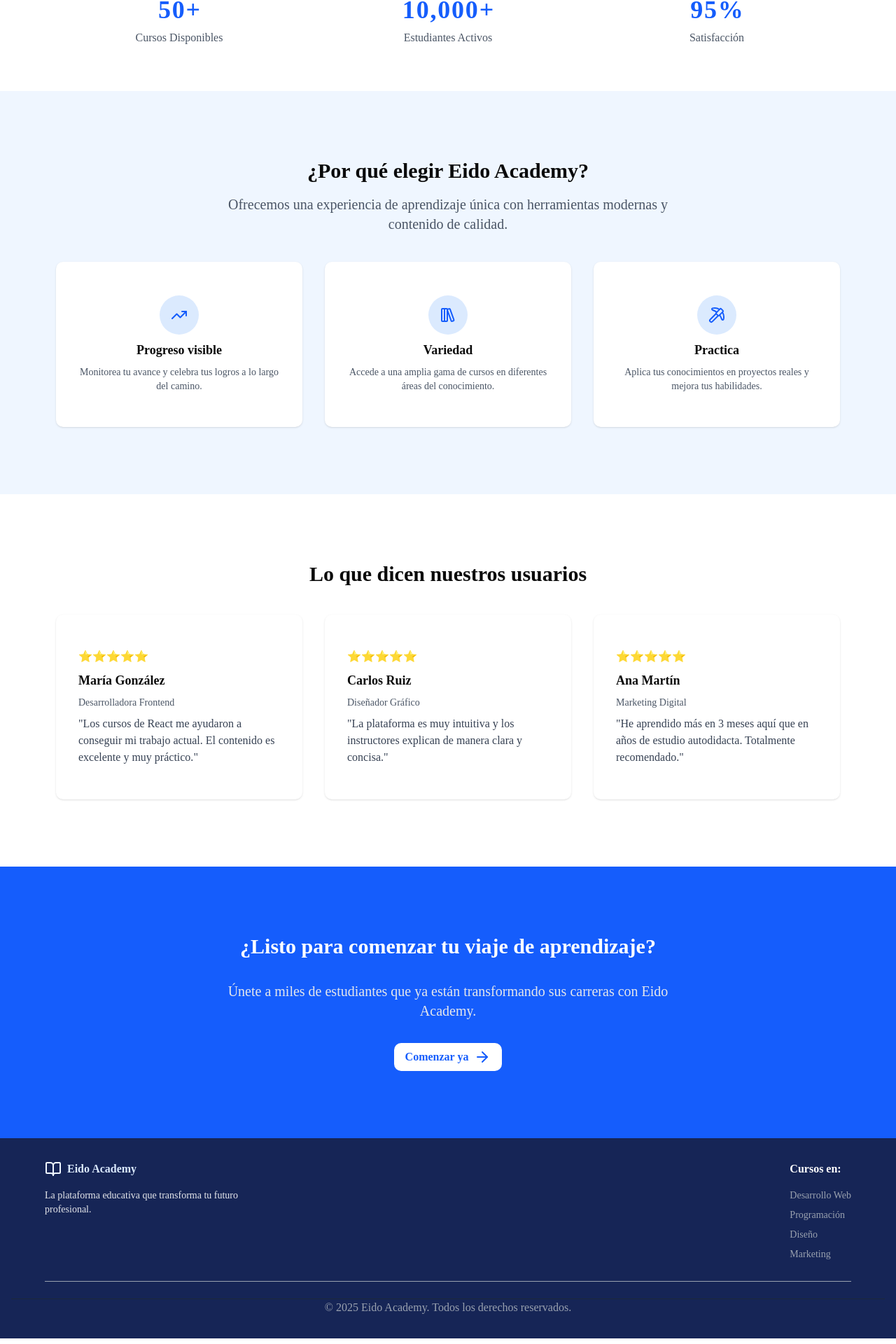
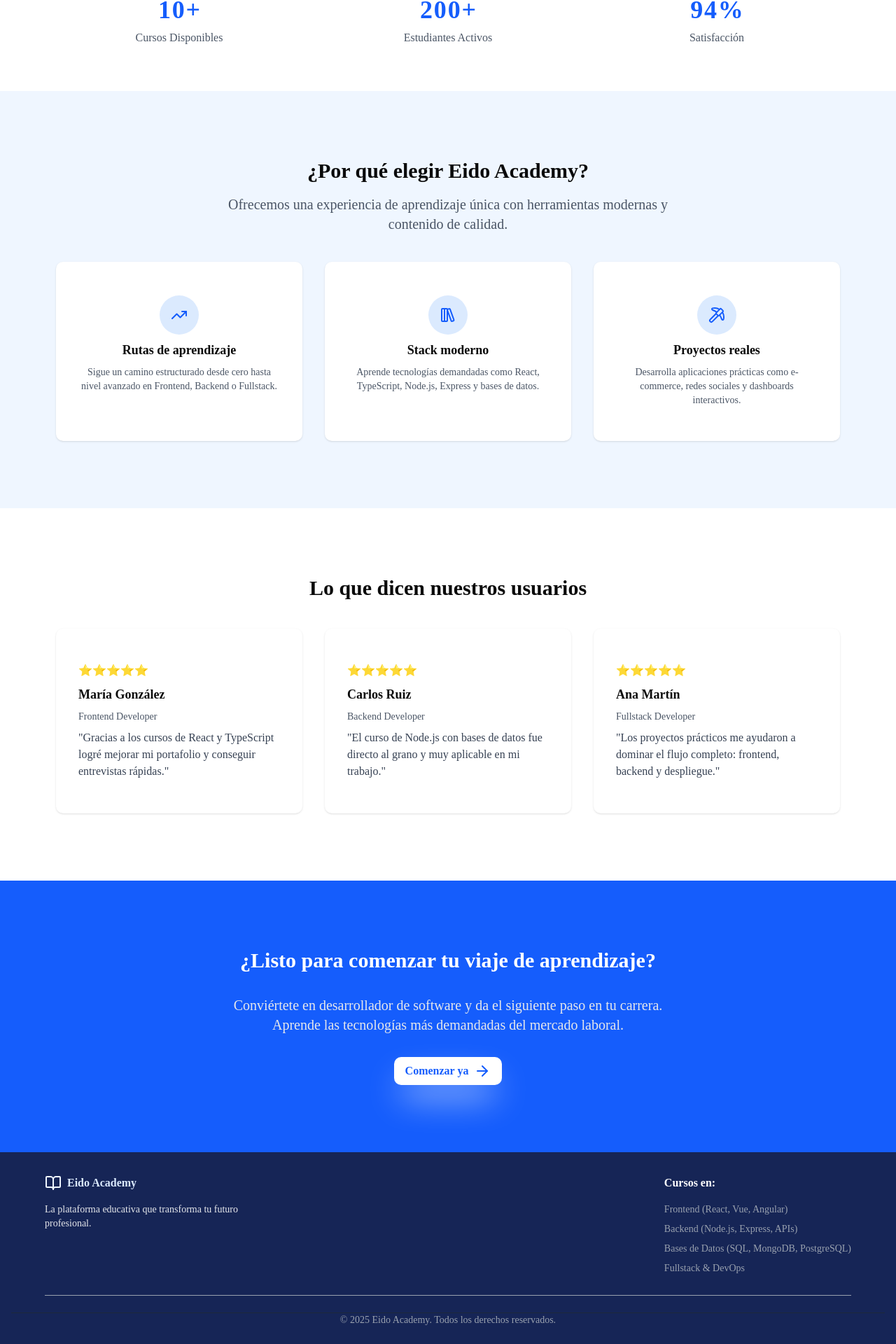
Before and after one commit to FelipeK57/eido-academy, a React (Vite) app: page / in a window 1280 px wide. Shown: the part 870-2790 px from the top of the page at 70% size. Built offline with nearby package versions, Linux system fonts and the light colour scheme.

Commit message:
feat: update landing page content and structure, add courses list and menu components

```diff
--- a/index.html
+++ b/index.html
@@ -2,7 +2,7 @@
 <html lang="en">
   <head>
     <meta charset="UTF-8" />
-    <link rel="icon" type="image/svg+xml" href="/vite.svg" />
+    <link rel="icon" type="image/svg+xml" href="/book-open.svg" />
     <meta name="viewport" content="width=device-width, initial-scale=1.0" />
     <title>Eido Academy</title>
   </head>
--- a/src/App.tsx
+++ b/src/App.tsx
@@ -1,11 +1,14 @@
 import { BrowserRouter, Route, Routes } from "react-router"
 import { Landing } from "./landing/Landing"
+import { CoursesList } from "./courses/CoursesList"
 
 export const App = () => {
   return (
     <BrowserRouter>
       <Routes>
         <Route path="/" element={<Landing />} />
+        <Route path="/courses" element={<CoursesList />} />
+        <Route path="/courses/my-progress" element={<h1>Progreso</h1>} />
       </Routes>
     </BrowserRouter>
   )
--- /dev/null
+++ b/src/courses/CoursesList.tsx
@@ -0,0 +1,7 @@
+import { Menu } from "./components/Menu"
+
+export const CoursesList = () => {
+    return <main>
+        <Menu />
+    </main>
+}
--- /dev/null
+++ b/src/courses/components/Menu.tsx
@@ -0,0 +1,18 @@
+import { BookOpen, MenuIcon } from "lucide-react"
+import { Link } from "react-router"
+
+export const Menu = () => {
+    return <header className="fixed z-10 w-full p-4 bg-white shadow-xs">
+        <div className="flex items-center justify-between mx-auto max-w-6xl">
+            <button className="p-2 bg-blue-600 text-white rounded-lg active:scale-95 hover:bg-blue-800 transition-all cursor-pointer">
+                <MenuIcon />
+            </button>
+            <div className="hidden md:flex gap-2 items-center">
+                <BookOpen className="stroke-blue-600" />
+                <p className="font-bold text-blue-800">Eido Academy</p>
+            </div>
+            <input type="search" placeholder="Buscar cursos..." className="px-4 py-2 text-sm border border-gray-300 rounded-lg w-full max-w-[200px] md:max-w-sm" />
+            <Link className="hidden md:flex hover:text-blue-600 hover:-translate-y-0.5 transition-all text-sm" to="/courses/my-progress">Progreso</Link>
+        </div>
+    </header>
+}
--- a/src/landing/Landing.tsx
+++ b/src/landing/Landing.tsx
@@ -8,36 +8,36 @@ export const Landing = () => {
     const characteristics = [
         {
             icon: <TrendingUp className="size-6 text-blue-600" />,
-            title: "Progreso visible",
-            text: "Monitorea tu avance y celebra tus logros a lo largo del camino."
+            title: "Rutas de aprendizaje",
+            text: "Sigue un camino estructurado desde cero hasta nivel avanzado en Frontend, Backend o Fullstack."
         },
         {
             icon: <LibraryBig className="size-6 text-blue-600" />,
-            title: "Variedad",
-            text: "Accede a una amplia gama de cursos en diferentes áreas del conocimiento."
+            title: "Stack moderno",
+            text: "Aprende tecnologías demandadas como React, TypeScript, Node.js, Express y bases de datos."
         },
         {
             icon: <Pickaxe className="size-6 text-blue-600" />,
-            title: "Practica",
-            text: "Aplica tus conocimientos en proyectos reales y mejora tus habilidades."
+            title: "Proyectos reales",
+            text: "Desarrolla aplicaciones prácticas como e-commerce, redes sociales y dashboards interactivos."
         }
     ]
 
     const reviews = [
         {
             user: "María González",
-            occupation: "Desarrolladora Frontend",
-            review: "Los cursos de React me ayudaron a conseguir mi trabajo actual. El contenido es excelente y muy práctico."
+            occupation: "Frontend Developer",
+            review: "Gracias a los cursos de React y TypeScript logré mejorar mi portafolio y conseguir entrevistas rápidas."
         },
         {
             user: "Carlos Ruiz",
-            occupation: "Diseñador Gráfico",
-            review: "La plataforma es muy intuitiva y los instructores explican de manera clara y concisa."
+            occupation: "Backend Developer",
+            review: "El curso de Node.js con bases de datos fue directo al grano y muy aplicable en mi trabajo."
         },
         {
             user: "Ana Martín",
-            occupation: "Marketing Digital",
-            review: "He aprendido más en 3 meses aquí que en años de estudio autodidacta. Totalmente recomendado."
+            occupation: "Fullstack Developer",
+            review: "Los proyectos prácticos me ayudaron a dominar el flujo completo: frontend, backend y despliegue."
         }
     ]
 
@@ -61,14 +61,9 @@ export const Landing = () => {
                     <BookOpen className="stroke-blue-600" />
                     <p className="font-bold text-blue-800">Eido Academy</p>
                 </div>
-                <div className="hidden md:flex gap-10">
-                    <Link to="/courses"
-                        className="hover:text-blue-600 hover:-translate-y-0.5 transition-all"
-                    >Cursos</Link>
-                    <Link to="/admin"
-                        className="hover:text-blue-600 hover:-translate-y-0.5 transition-all"
-                    >Administración</Link>
-                </div>
+                <Link to="/courses"
+                    className="hover:text-blue-600 hover:-translate-y-0.5 transition-all text-sm"
+                >Ver Cursos</Link>
             </div>
         </motion.header>
         <section className="flex items-center justify-center min-h-svh px-4 bg-blue-50">
@@ -81,9 +76,10 @@ export const Landing = () => {
                 <div className="flex gap-1 px-4 py-2 rounded-lg bg-blue-100">
                     🚀 <span className="font-medium text-blue-600">Plataforma educativa lider</span>
                 </div>
-                <h1 className="text-center font-bold text-4xl sm:text-5xl md:text-7xl">Aprende nuevas habilidades en <span className="bg-clip-text text-transparent bg-gradient-to-r from-blue-500 via-blue-600 to-blue-500">Eido Academy</span></h1>
-                <p className="text-center md:text-xl text-gray-600 max-w-lg md:max-w-2xl">Descubre miles de cursos online diseñados por expertos. Desde programación hasta diseño, encuentra el conocimiento que necesitas para impulsar tu carrera profesional.</p>
-                <button className="flex items-center gap-2 px-4 py-2 text-lg rounded-lg bg-blue-600 text-white cursor-pointer active:scale-95 hover:bg-blue-800 transition-all group">
+                <h1 className="text-center font-bold text-4xl sm:text-5xl md:text-6xl xl:text-7xl">Aprende nuevas habilidades en <span className="bg-clip-text text-transparent bg-gradient-to-r from-blue-500 via-blue-600 to-blue-500">Eido Academy</span></h1>
+                <p className="text-center md:text-lg xl:text-xl text-gray-600 max-w-lg md:max-w-2xl">Aprende a programar y desarrolla tu carrera en tecnología. Cursos de Frontend, Backend, Fullstack, Bases de datos y más en un solo lugar.
+                </p>
+                <button className="flex items-center gap-2 px-4 py-2 text-lg rounded-lg bg-blue-600 text-white shadow-2xl shadow-blue-500 cursor-pointer active:scale-95 hover:bg-blue-800 transition-all group">
                     Explorar cursos <ArrowRight className="group-hover:translate-x-0.5 transition-all" />
                 </button>
             </motion.div>
@@ -92,15 +88,15 @@ export const Landing = () => {
             <div className="max-w-6xl mx-auto px-4">
                 <div className="grid grid-cols-1 md:grid-cols-3 gap-8 text-center">
                     <div className="space-y-2">
-                        <div className="text-4xl font-bold text-blue-600"><NumberTicker className="text-4xl font-bold text-blue-600" value={50} />+</div>
+                        <div className="text-4xl font-bold text-blue-600"><NumberTicker className="text-4xl font-bold text-blue-600" value={10} />+</div>
                         <div className="text-gray-600">Cursos Disponibles</div>
                     </div>
                     <div className="space-y-2">
-                        <div className="text-4xl font-bold text-blue-600"><NumberTicker className="text-4xl font-bold text-blue-600" value={10000} />+</div>
+                        <div className="text-4xl font-bold text-blue-600"><NumberTicker className="text-4xl font-bold text-blue-600" value={200} />+</div>
                         <div className="text-gray-600">Estudiantes Activos</div>
                     </div>
                     <div className="space-y-2">
-                        <div className="text-4xl font-bold text-blue-600"><NumberTicker className="text-4xl font-bold text-blue-600" value={95} />%</div>
+                        <div className="text-4xl font-bold text-blue-600"><NumberTicker className="text-4xl font-bold text-blue-600" value={94} />%</div>
                         <div className="text-gray-600">Satisfacción</div>
                     </div>
                 </div>
@@ -114,7 +110,7 @@ export const Landing = () => {
             <div className="max-w-6xl mx-auto px-4">
                 <motion.div initial={{ opacity: 0, y: 50 }}
                     whileInView={{ opacity: 1, y: 0 }}
-                    viewport={{ once: true, amount: 0.5 }} className="grid grid-cols-1 md:grid-cols-3 gap-8 text-center">
+                    viewport={{ once: true, amount: 0.4 }} className="grid grid-cols-1 md:grid-cols-3 gap-8 text-center">
                     {
                         characteristics.map((characteristic, index) => (
                             <div
@@ -133,7 +129,7 @@ export const Landing = () => {
             <div className="max-w-6xl mx-auto px-4">
                 <motion.div initial={{ opacity: 0, y: 50 }}
                     whileInView={{ opacity: 1, y: 0 }}
-                    viewport={{ once: true, amount: 0.5 }} className="grid grid-cols-1 md:grid-cols-3 gap-8">
+                    viewport={{ once: true, amount: 0.4 }} className="grid grid-cols-1 md:grid-cols-3 gap-8">
                     {
                         reviews.map((review, index) => (
                             <div key={index} className="flex flex-col gap-2 px-8 py-12 rounded-lg bg-white transition-all shadow">
@@ -149,8 +145,9 @@ export const Landing = () => {
         </section>
         <section className="flex flex-col gap-8 items-center justify-center py-24 px-4 bg-blue-600 text-white">
             <h2 className="font-bold text-3xl px-4 text-center">¿Listo para comenzar tu viaje de aprendizaje?</h2>
-            <p className="text-center md:text-xl text-gray-200 max-w-lg md:max-w-2xl">Únete a miles de estudiantes que ya están transformando sus carreras con Eido Academy.</p>
-            <button className="flex items-center font-semibold gap-2 px-4 py-2 rounded-lg bg-white text-blue-600 cursor-pointer active:scale-95 hover:bg-gray-100 transition-all group">
+            <p className="text-center md:text-xl text-gray-200 max-w-lg md:max-w-2xl">Conviértete en desarrollador de software y da el siguiente paso en tu carrera. Aprende las tecnologías más demandadas del mercado laboral.
+            </p>
+            <button className="flex items-center font-semibold gap-2 px-4 py-2 rounded-lg bg-white text-blue-600 shadow-2xl shadow-white cursor-pointer active:scale-95 hover:bg-gray-100 transition-all group">
                 Comenzar ya <ArrowRight className="group-hover:translate-x-0.5 transition-all" />
             </button>
         </section>
@@ -168,23 +165,15 @@ export const Landing = () => {
                 <div className="flex flex-col gap-4">
                     <h3 className="font-semibold">Cursos en:</h3>
                     <ul className="space-y-2 text-gray-400 text-sm">
-                        <li className="hover:text-white transition-colors">
-                            Desarrollo Web
-                        </li>
-                        <li className="hover:text-white transition-colors">
-                            Programación
-                        </li>
-                        <li className="hover:text-white transition-colors">
-                            Diseño
-                        </li>
-                        <li className="hover:text-white transition-colors">
-                            Marketing
-                        </li>
+                        <li className="hover:text-white transition-colors">Frontend (React, Vue, Angular)</li>
+                        <li className="hover:text-white transition-colors">Backend (Node.js, Express, APIs)</li>
+                        <li className="hover:text-white transition-colors">Bases de Datos (SQL, MongoDB, PostgreSQL)</li>
+                        <li className="hover:text-white transition-colors">Fullstack & DevOps</li>
                     </ul>
                 </div>
             </div>
             <div className="w-full max-w-6xl mx-auto border-b-1 pb-1 border-b-gray-400" />
-            <div className="border-t border-gray-800 text-center text-gray-400">
+            <div className="border-t border-gray-800 text-center text-sm text-gray-400">
                 <p>&copy; 2025 Eido Academy. Todos los derechos reservados.</p>
             </div>
         </footer>
```
Also changed, not shown: src/Types.ts (added, +16 -0 lines), public/book-open.svg (added).
